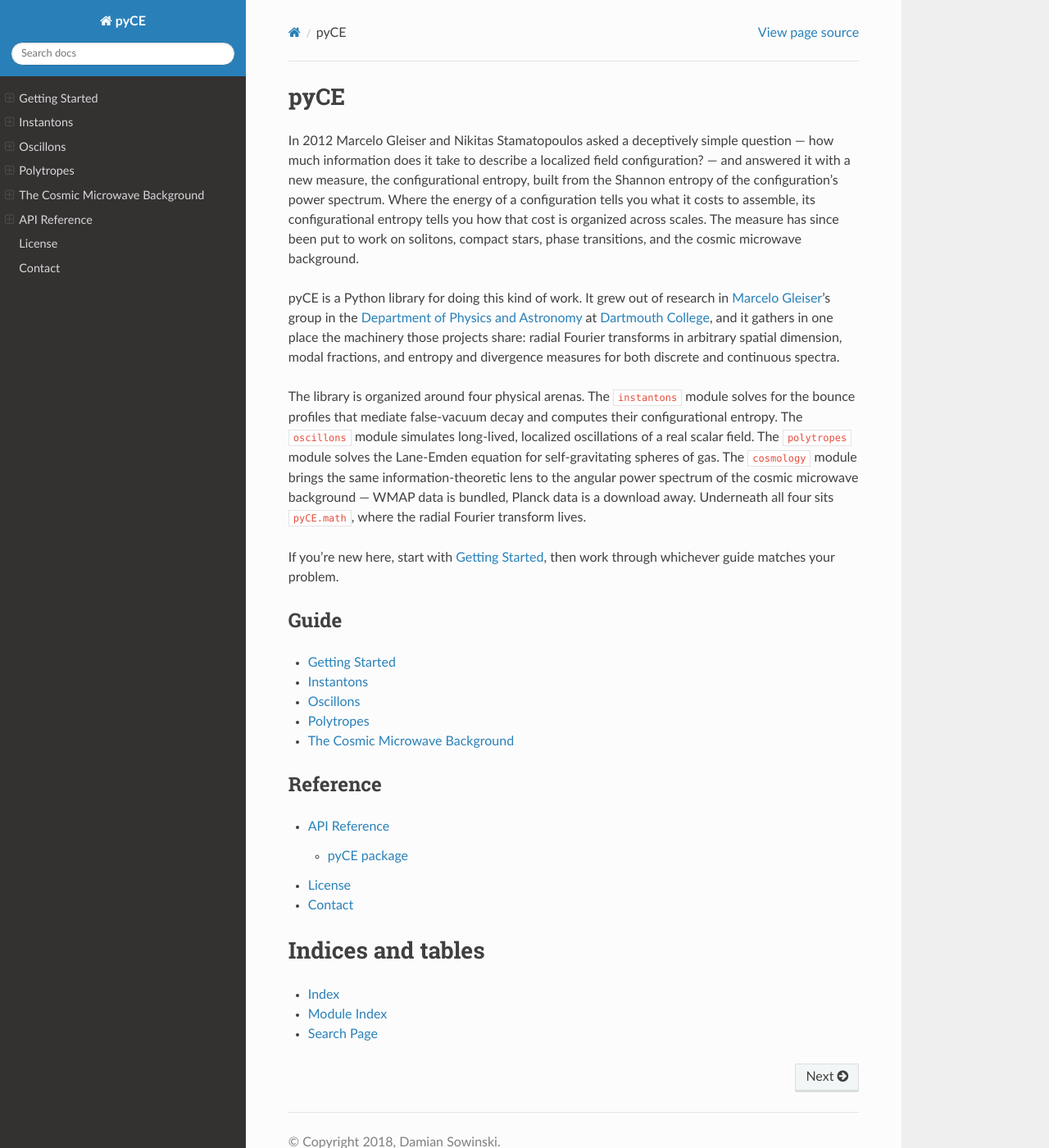
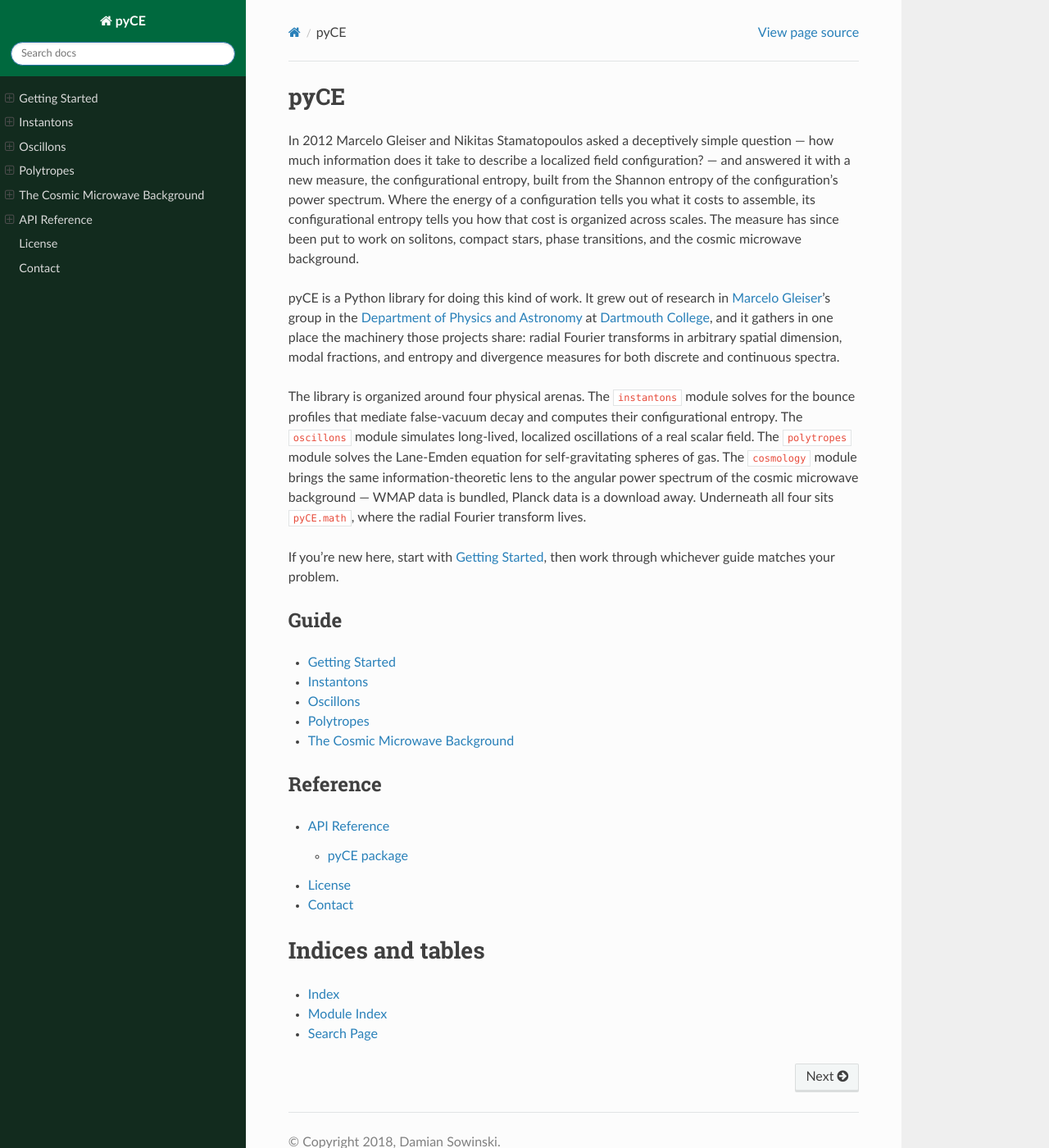
Before and after one commit to EternalTime/pyCE, a Sphinx documentation site: the page built from docs/index.rst, in a window 1280 px wide and 1400 px high. Shown: the whole window at 82% size. Built offline with Sphinx 7.4.7 and the Read the Docs theme 3.1.0, drawn with Linux system fonts in a browser that asks for light colours.

Commit message:
Docs color scheme: Dartmouth green sidebar and header

```diff
--- /dev/null
+++ b/docs/_static/custom.css
@@ -0,0 +1,15 @@
+/* pyCE color scheme: Dartmouth green sidebar and header.
+   Overrides the sphinx_rtd_theme defaults (#2980B9 blue). */
+
+.wy-side-nav-search,
+.wy-nav-top {
+    background: #00693E;
+}
+
+.wy-nav-side {
+    background: #122b1e;
+}
+
+.wy-menu-vertical p.caption {
+    color: #8fc7a8;
+}
--- a/docs/conf.py
+++ b/docs/conf.py
@@ -111,7 +111,9 @@ html_theme_options = {
 # Add any paths that contain custom static files (such as style sheets) here,
 # relative to this directory. They are copied after the builtin static files,
 # so a file named "default.css" will overwrite the builtin "default.css".
-html_static_path = []
+html_static_path = ['_static']
+
+html_css_files = ['custom.css']
 
 # Custom sidebar templates, must be a dictionary that maps document names
 # to template names.
```
